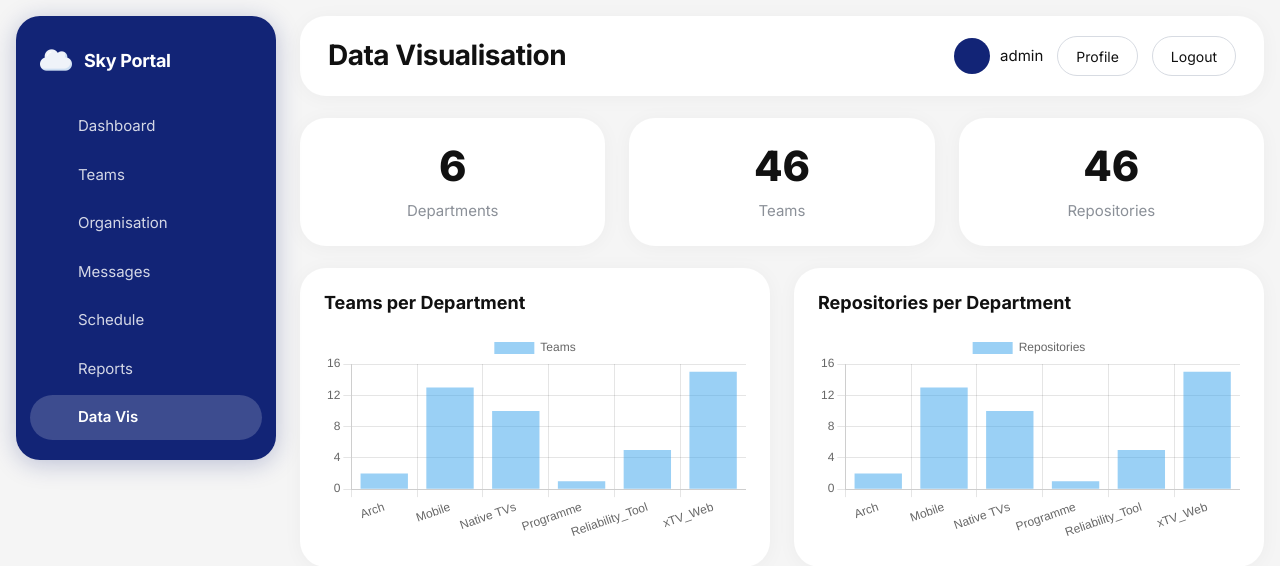
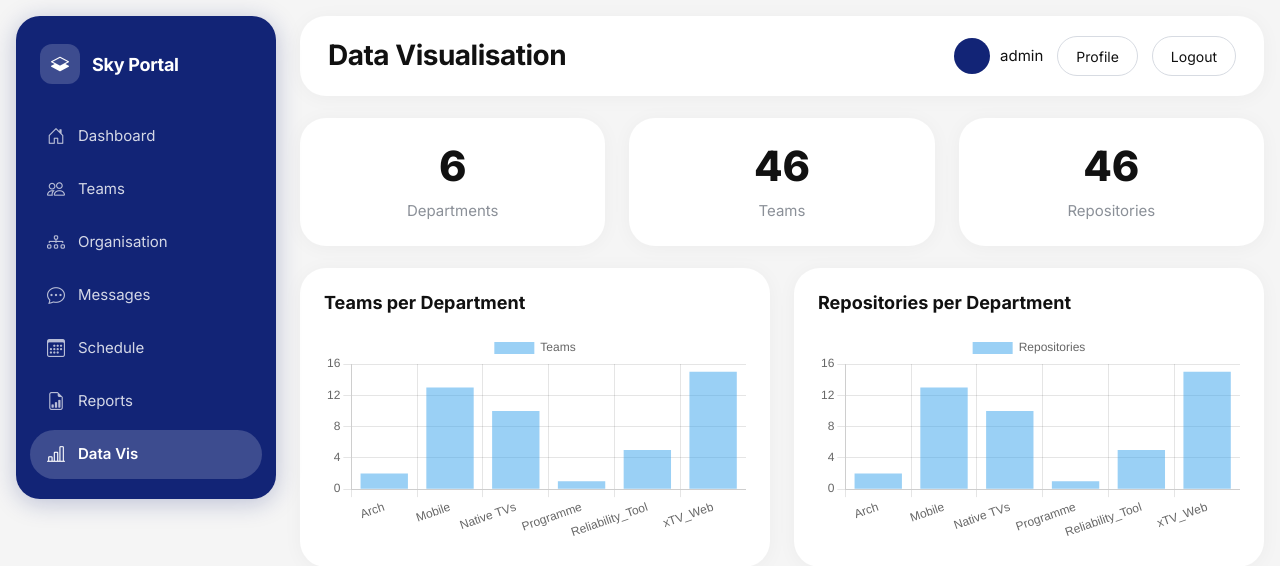
Before and after one commit to RAYANE8LOUNIS/Hproject, a Django app: page /datavis/ in a window 1280 px wide. Shown: the top 566 px of the page. Run offline with Django 5.2, Linux system fonts and the light colour scheme; a user stored in the database is signed in; data comes from the database, SQL or seed files in the repository.

Commit message:
Replaced sidebar logo with Bootstrap icon and added icons support

```diff
--- a/Hproject-backend/templates/base.html
+++ b/Hproject-backend/templates/base.html
@@ -8,6 +8,7 @@
     <link rel="preconnect" href="https://fonts.googleapis.com">
     <link rel="preconnect" href="https://fonts.gstatic.com" crossorigin>
     <link href="https://fonts.googleapis.com/css2?family=Inter:wght@400;500;600;700;800&display=swap" rel="stylesheet">
+    <link href="https://cdn.jsdelivr.net/npm/bootstrap-icons@1.11.3/font/bootstrap-icons.css" rel="stylesheet">
     <link href="https://cdn.jsdelivr.net/npm/bootstrap@5.3.3/dist/css/bootstrap.min.css" rel="stylesheet">
     <link href="{% static 'css/styles.css' %}" rel="stylesheet">
 </head>
@@ -18,7 +19,7 @@
             <div class="app-sidebar-inner">
                 <div class="sidebar-brand">
                     <div class="top-shell-brand d-flex align-items-center gap-2">
-                        <img src="{% static 'images/cloud.png' %}" alt="Sky Logo" style="height: 32px;">
+                        <i class="bi bi-layers-half sidebar-brand-icon"></i>
                     </div>
                     <div class="sidebar-brand-text">Sky Portal</div>
                 </div>
```
